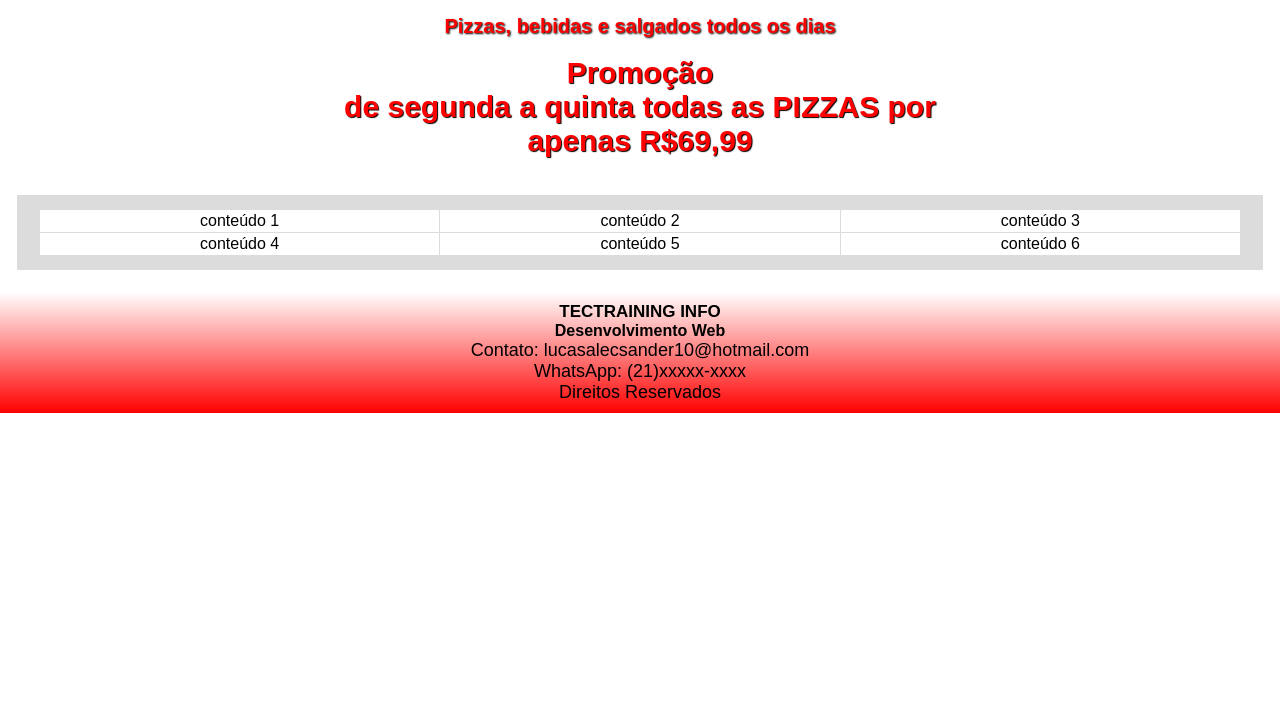
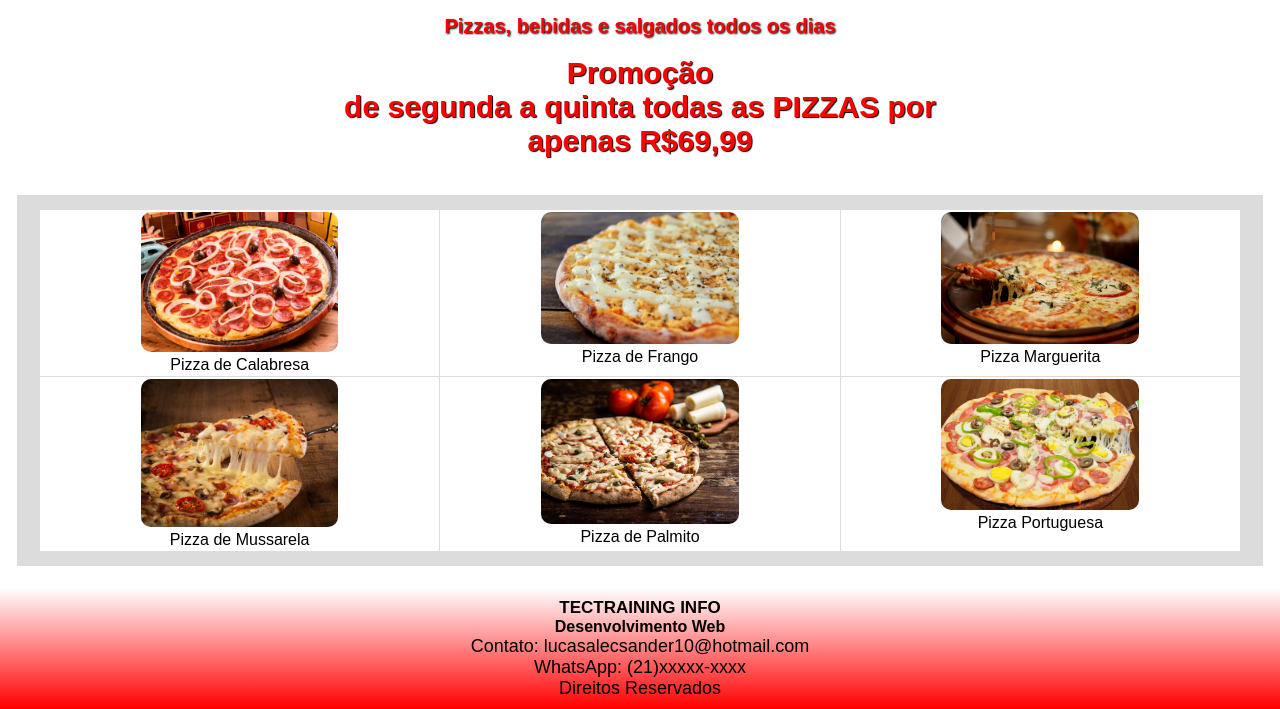
Before and after one commit to LucasAlec/Projeto-Fast-Food, a plain HTML site: page index.html in a window 1280 px wide. Shown: the part 226-935 px from the top of the page. Before the commit the page ends 800 px from the top, so only its background shows below. Drawn offline with Linux system fonts and the light colour scheme.

Commit message:
Inserindo Imagens

```diff
--- a/CSS/estilo.css
+++ b/CSS/estilo.css
@@ -71,9 +71,9 @@ figure{
 }
 .imagens-site{
     /* Modifica as bordas no sentido horário (esquerda-direita) */
-    border-radius: 20px 20px 20px 20px ;
-    width: 30%;
-    height: 10%;
+    border-radius: 10px 10px 10px 10px ;
+    width: 50%;
+    height: 30%;
 }
 @media(min-width: 300px) and (max-width: 450px){
     .imagens-site{
--- a/index.html
+++ b/index.html
@@ -73,12 +73,47 @@
 
         <div class="grid">
 
-            <div>conteúdo 1</div>
-            <div>conteúdo 2</div>
-            <div>conteúdo 3</div>
-            <div>conteúdo 4</div>
-            <div>conteúdo 5</div>
-            <div>conteúdo 6</div>
+            <div>
+                <figure>
+                    <img class="imagens-site" src="img/calabresa.jpg" alt="Pizza de Calabresa">
+                    <figcaption>Pizza de Calabresa</figcaption>
+                </figure>
+            </div>
+
+            <div>
+                <figure>
+                    <img class="imagens-site" src="img/frango.jpg" alt="Pizza de Frango">
+                    <figcaption>Pizza de Frango</figcaption>
+                </figure>
+            </div>
+
+            <div>
+                <figure>
+                    <img class="imagens-site" src="img/marguerita.jpg" alt="Pizza Marguerita">
+                    <figcaption>Pizza Marguerita</figcaption>
+                </figure>
+            </div>
+
+            <div>
+                <figure>
+                    <img class="imagens-site" src="img/mussarela.jpg" alt="Pizza de Mussarela">
+                    <figcaption>Pizza de Mussarela</figcaption>
+                </figure>
+            </div>
+
+            <div>
+                <figure>
+                    <img class="imagens-site" src="img/palmito.jpg" alt="Pizza de Palmito">
+                    <figcaption>Pizza de Palmito</figcaption>
+                </figure>
+            </div>
+
+            <div>
+                <figure>
+                    <img class="imagens-site" src="img/portuguesa.jpg" alt="Pizza Portuguesa">
+                    <figcaption>Pizza Portuguesa</figcaption>
+                </figure>
+            </div>
 
         </div>
 
```
Also changed, not shown: 1 other file.
